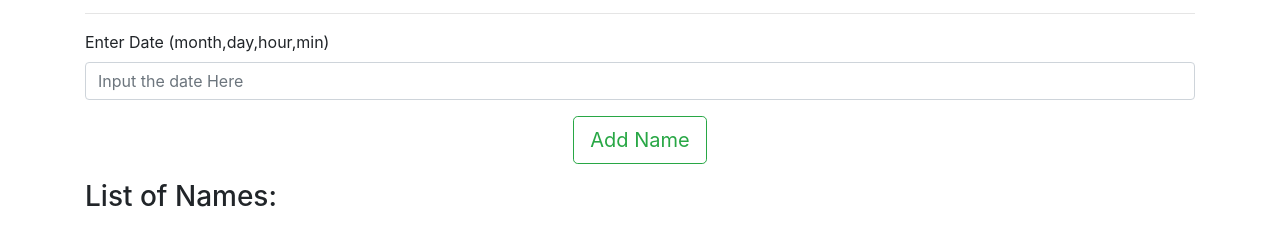
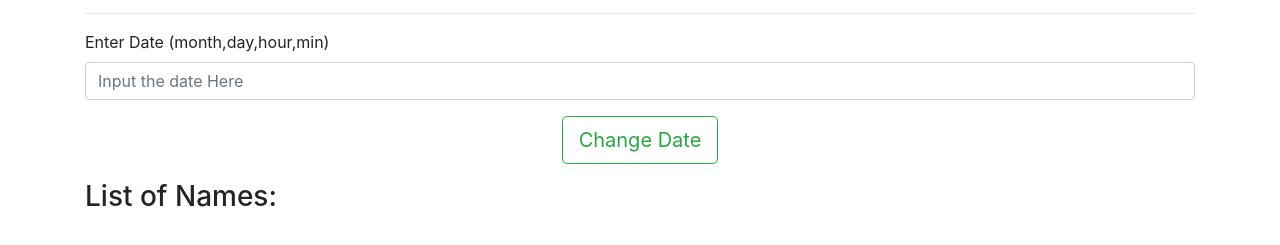
Before and after one commit to thirteenfoil8/thirteenfoil8.github.io, a plain HTML site: page index.html in a window 1280 px wide. Shown: the part 51-296 px from the top of the page. Drawn offline with nearby package versions, Linux system fonts and the light colour scheme.

Commit message:
Update index.html

```diff
--- a/index.html
+++ b/index.html
@@ -36,7 +36,7 @@
                 <button id="my_button"
                     class="btn btn-outline-success btn-lg"
                         type="button">
-                    Add Name
+                    Change Date
                 </button>
             </div>
         </form>
```
